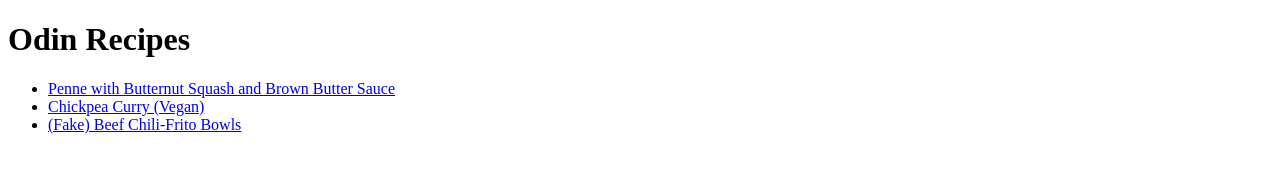
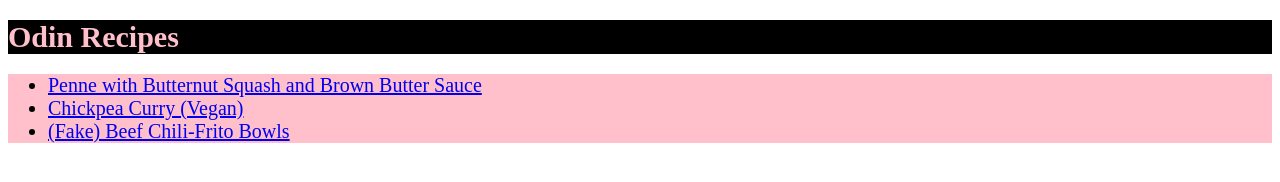
Before and after one commit to meredee/odin-recipes, a plain HTML site: page index.html in a window 1280 px wide. Drawn offline with Linux system fonts and the light colour scheme.

Commit message:
Played around with css

```diff
--- a/index.html
+++ b/index.html
@@ -3,6 +3,7 @@
     <head>
         <meta charset="UTF-8">
         <title>Odin Recipes</title>
+        <link rel="stylesheet" href="styles.css">
     </head>
     <body>
         <h1>Odin Recipes</h1>
--- /dev/null
+++ b/styles.css
@@ -0,0 +1,11 @@
+h1 {
+    font-size: 30px;
+    background-color: black;
+    color: pink;
+}
+ul {
+    font-family: 'Times New Roman', Times, serif;
+    font-size: 20px;
+    background-color: pink;
+    color: black;
+}
```
